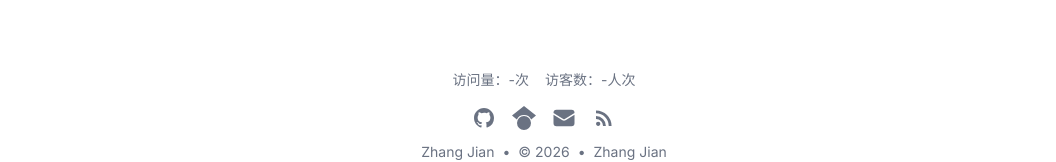
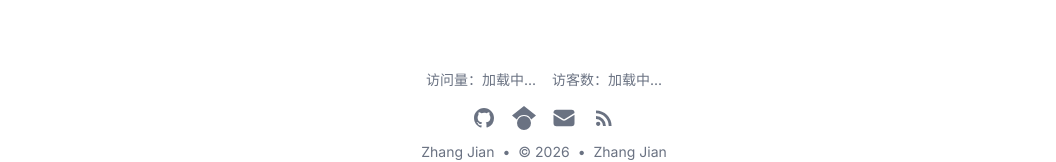
Before and after one commit to zhangjian94cn/Personal-Site, a Next.js app: page /about in a window 1280 px wide. Shown: the part 3144-3306 px from the top of the page, without its empty margins (96-1152 px from the left). Built offline with nearby package versions, Linux system fonts and the light colour scheme.

Commit message:
fix: add historical stats

```diff
--- a/src/components/ui/Statistics.tsx
+++ b/src/components/ui/Statistics.tsx
@@ -1,8 +1,34 @@
 'use client';
 
 import Script from 'next/script';
+import { useEffect, useState } from 'react';
+
+// 旧域名的历史数据基准值 (截止到域名迁移时)
+const HISTORICAL_PV = 4431; // TODO: 替换为你旧域名的实际访问量
+const HISTORICAL_UV = 2633; // TODO: 替换为你旧域名的实际访客数
 
 export function Statistics() {
+  const [pvCount, setPvCount] = useState<number | null>(null);
+  const [uvCount, setUvCount] = useState<number | null>(null);
+
+  useEffect(() => {
+    // 监听不蒜子加载完成后获取数据
+    const checkBusuanzi = setInterval(() => {
+      const pvEl = document.getElementById('busuanzi_value_site_pv');
+      const uvEl = document.getElementById('busuanzi_value_site_uv');
+
+      if (pvEl && uvEl && pvEl.innerText !== '-' && pvEl.innerText !== '') {
+        const newPv = parseInt(pvEl.innerText, 10) || 0;
+        const newUv = parseInt(uvEl.innerText, 10) || 0;
+        setPvCount(HISTORICAL_PV + newPv);
+        setUvCount(HISTORICAL_UV + newUv);
+        clearInterval(checkBusuanzi);
+      }
+    }, 500);
+
+    return () => clearInterval(checkBusuanzi);
+  }, []);
+
   return (
     <div className="text-sm text-gray-500 dark:text-gray-400">
       {/* 不蒜子统计脚本 */}
@@ -11,18 +37,20 @@ export function Statistics() {
         strategy="lazyOnload"
       />
 
+      {/* 隐藏原始不蒜子元素 */}
+      <span id="busuanzi_container_site_pv" style={{ display: 'none' }}>
+        <span id="busuanzi_value_site_pv">-</span>
+      </span>
+      <span id="busuanzi_container_site_uv" style={{ display: 'none' }}>
+        <span id="busuanzi_value_site_uv">-</span>
+      </span>
+
       <div className="flex items-center justify-center gap-4">
         <span>
-          访问量：
-          <span id="busuanzi_container_site_pv">
-            <span id="busuanzi_value_site_pv">-</span>次
-          </span>
+          访问量：{pvCount !== null ? `${pvCount.toLocaleString()}次` : '加载中...'}
         </span>
         <span>
-          访客数：
-          <span id="busuanzi_container_site_uv">
-            <span id="busuanzi_value_site_uv">-</span>人次
-          </span>
+          访客数：{uvCount !== null ? `${uvCount.toLocaleString()}人次` : '加载中...'}
         </span>
       </div>
     </div>
```
